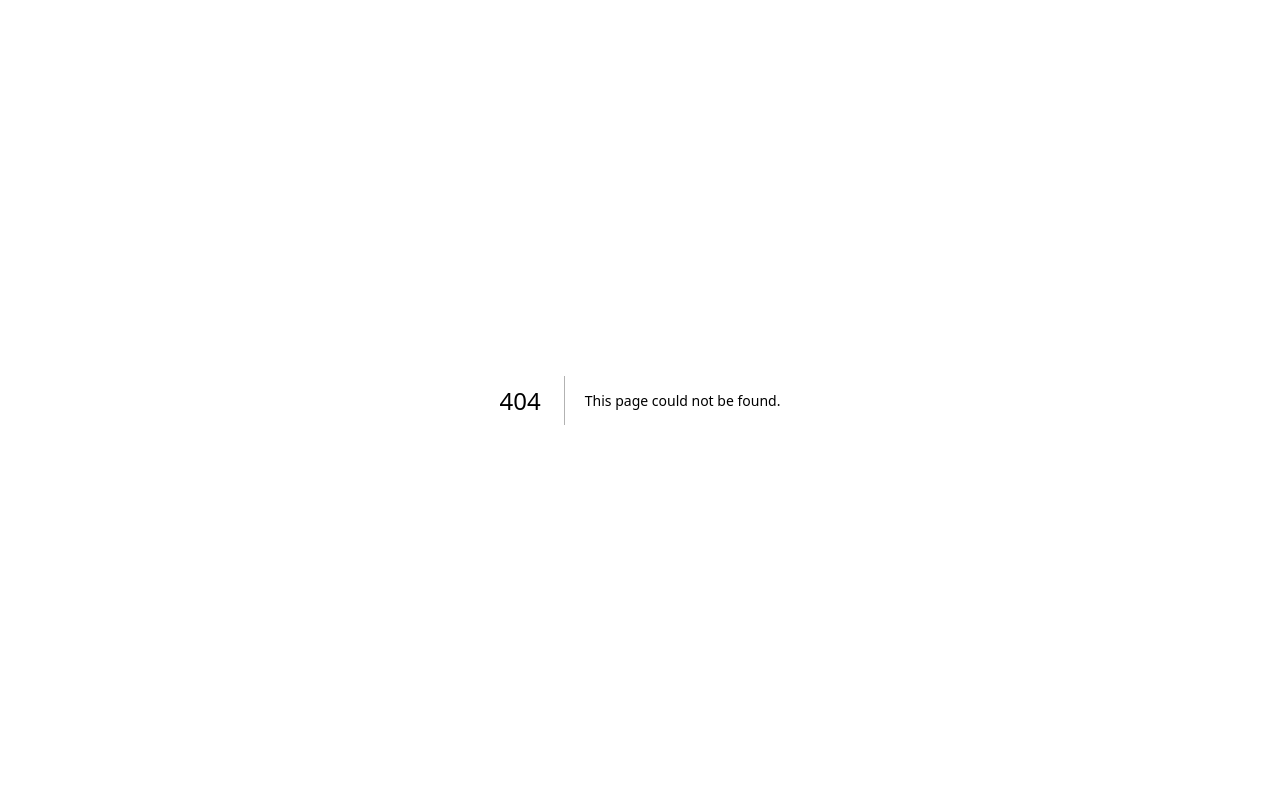
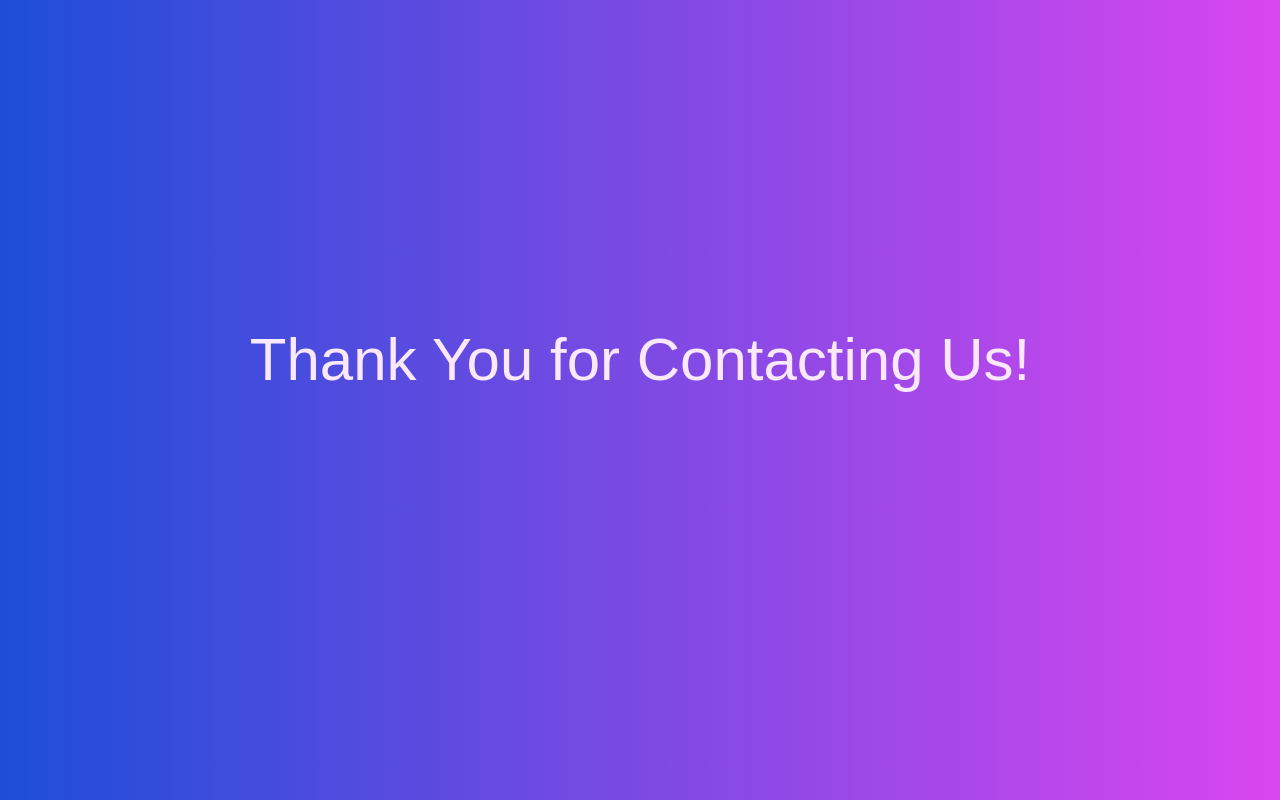
Before and after one commit to EVR005/marketo, a Next.js app: page /thankyou in a window 1280 px wide. Before the commit this address had no page. Built offline with nearby package versions, Linux system fonts and the light colour scheme.

Commit message:
added thank you page

```diff
--- /dev/null
+++ b/src/app/thankyou/page.tsx
@@ -0,0 +1,11 @@
+"use client";
+
+export default function Page() {
+  return (
+    <div className="bg-gradient-to-r from-blue-700 to-fuchsia-500 flex items-center justify-center h-screen">
+      <div className="grid grid-rows-2 gap-5 text-fuchsia-100">
+        <div className="text-6xl text-center">Thank You for Contacting Us!</div>
+      </div>
+    </div>
+  );
+}
--- a/src/app/v1/[opco]/page.tsx
+++ b/src/app/v1/[opco]/page.tsx
@@ -16,6 +16,7 @@ import { HeroBanner } from "src/app/_components/HeroBanner";
 
 const Page = () => {
   const params: Params = useParams();
+
   const [marketoLandingPageDetails, setMarketoLandingPageDetails] =
     useState<MarketoLandingPageDetailsType1>(
       {} as MarketoLandingPageDetailsType1
```
